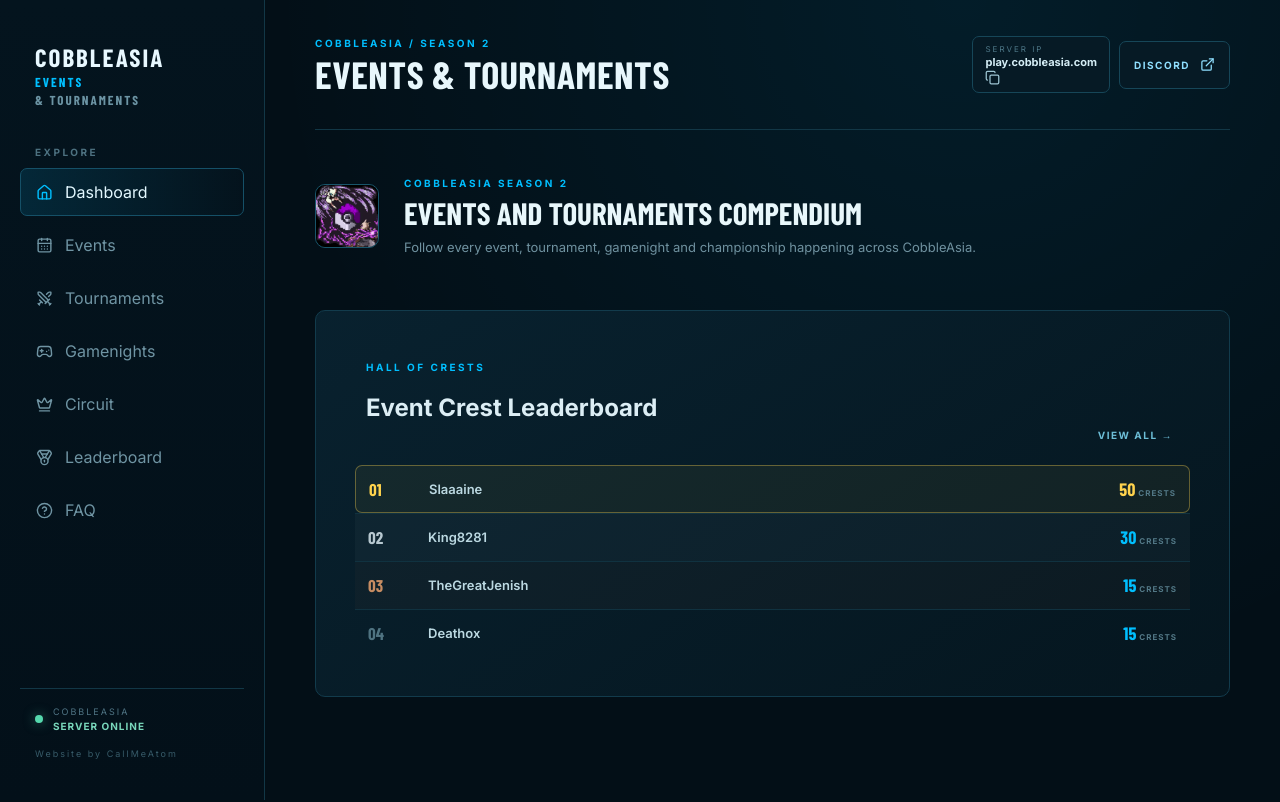
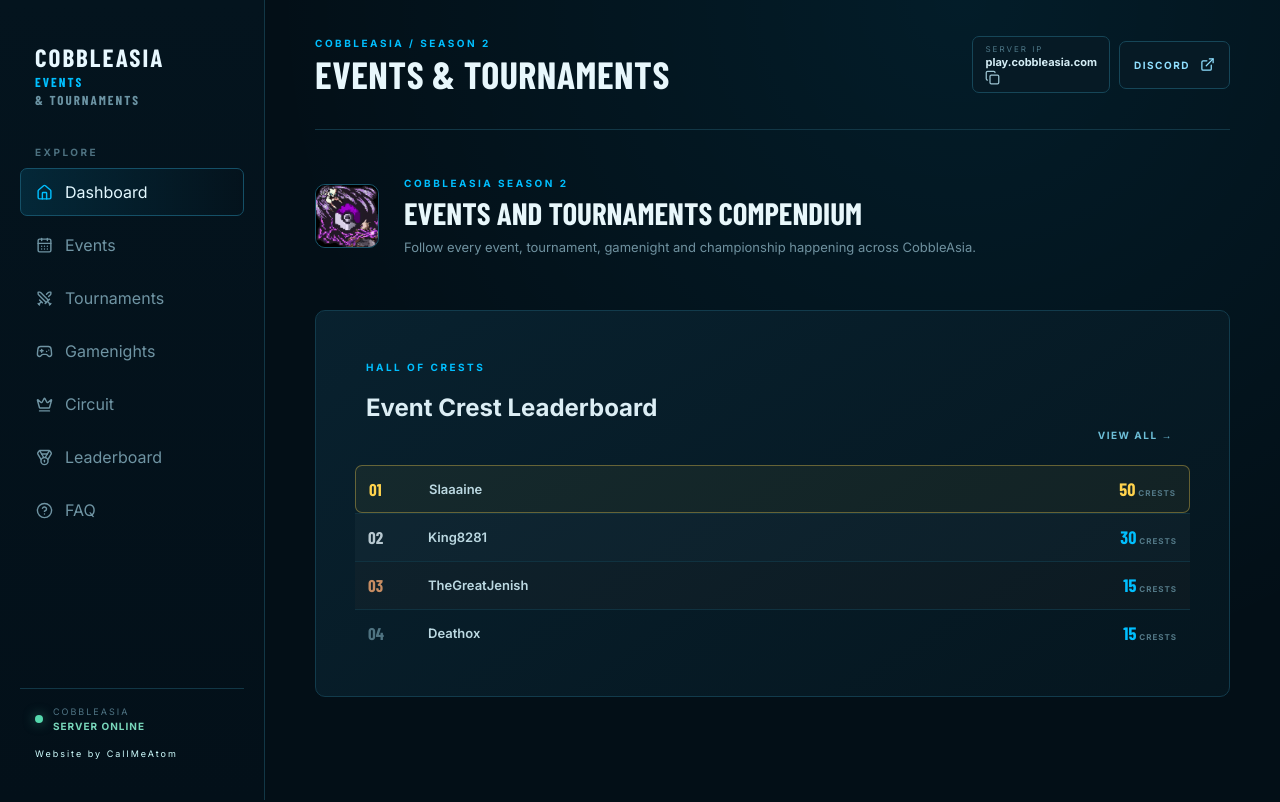
Before and after one commit to ElektroZax/Cobbleasia_Events_-_Tournaments, a React (Vite) app: page / in a window 1280 px wide. Shown: the top 802 px of the page. Built offline with nearby package versions, Linux system fonts and the light colour scheme; a web font is replaced by a local one.

Commit message:
Sidebar Style update for credits

```diff
--- a/src/index.css
+++ b/src/index.css
@@ -258,7 +258,7 @@ a {
 .sidebar-version {
   margin-top: 16px;
 
-  color: #375b69;
+  color: #CFFEFF;
 
   font-size: 9px;
   letter-spacing: 2px;
```
